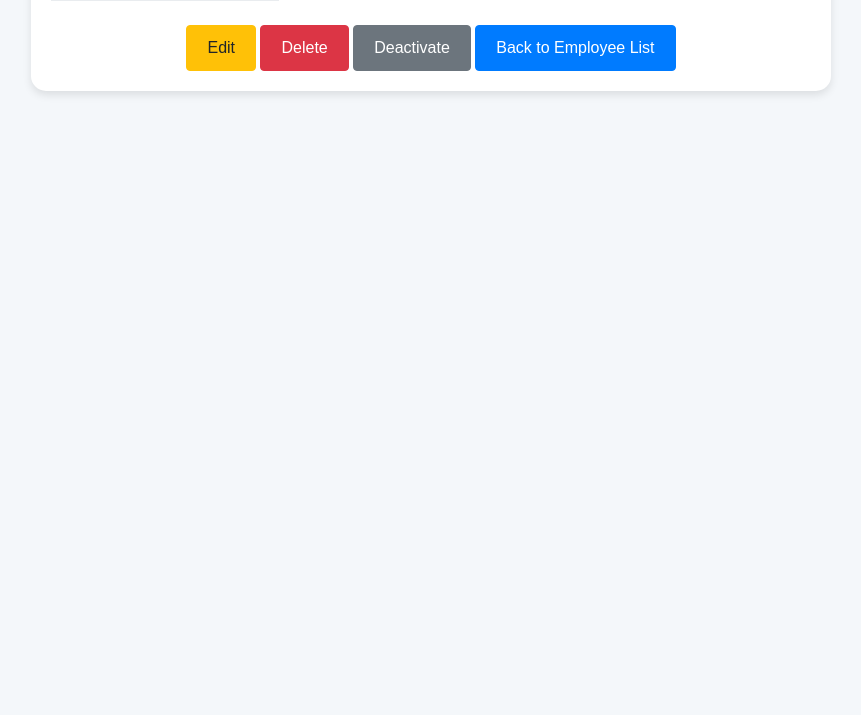
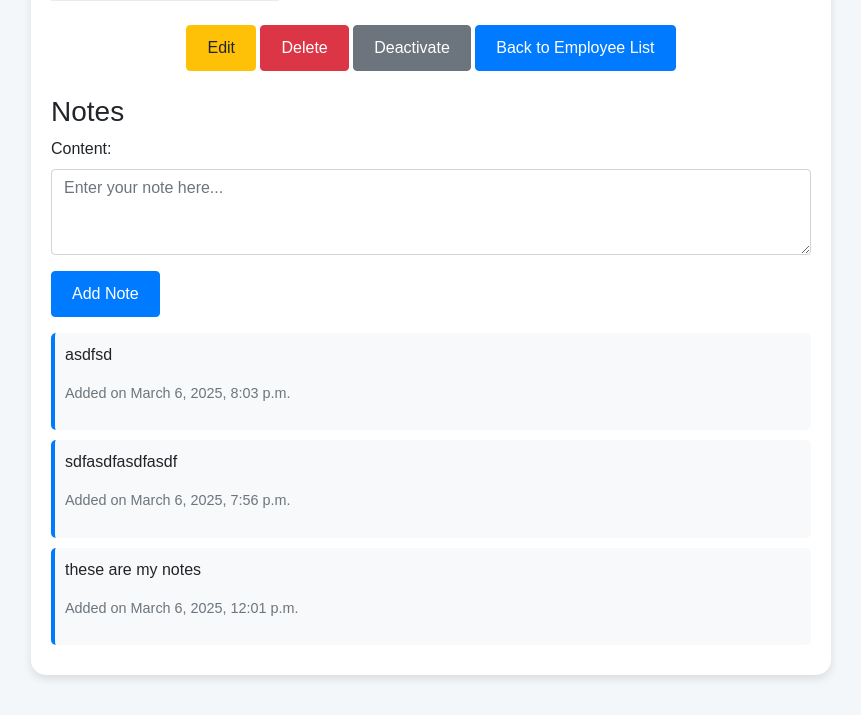
Before and after one commit to SkosanaVusi/Human-Resource-Management, a Django app: page /employees/detail/8/ in a window 1280 px wide. Shown: the part 751-1466 px from the top of the page, without its empty margins (209-1070 px from the left). Before the commit the page ends 846 px from the top, so only its background shows below. Run offline with Django 5.2, Linux system fonts and the light colour scheme; a user stored in the database is signed in; data comes from the database, SQL or seed files in the repository; both versions use the stored data as it was after the commit; some libraries are stand-ins or nearby versions.

Commit message:
Added employee notes system
- Added Note model with foreign key to Employee in models.py
- Created NoteForm in forms.py for adding notes
- Updated employee_detail view to handle note form submissions and pass notes to template
- Added notes section in employee_detail.html with form and list of notes
- Included CSS for styling notes section and note items
- Improved record-keeping with timestamped notes per employee

```diff
--- a/human_resource_management/employees/forms.py
+++ b/human_resource_management/employees/forms.py
@@ -1,5 +1,5 @@
 from django import forms
-from .models import Employee
+from .models import Employee, Note
 from django.core.exceptions import ValidationError
 from .models import Department
 
@@ -20,3 +20,11 @@ class EmployeeForm(forms.ModelForm):
         if email != employee.email and Employee.objects.filter(email=email).exists():
             raise ValidationError("An employee with this email already exists.")
         return email
+
+class NoteForm(forms.ModelForm):
+    class Meta:
+        model = Note
+        fields = ['content']
+        widgets = {
+            'content': forms.Textarea(attrs={'class': 'form-control', 'rows': 3, 'placeholder': 'Enter your note here...'}),
+        }
--- a/human_resource_management/employees/models.py
+++ b/human_resource_management/employees/models.py
@@ -56,3 +56,12 @@ class Employee(models.Model):
 
     class Meta:
         ordering = ['surname', 'name']
+
+
+class Note(models.Model):
+    employee = models.ForeignKey(Employee, on_delete=models.CASCADE, related_name='notes')
+    content = models.TextField()
+    created_at = models.DateTimeField(auto_now_add=True)
+
+    def __str__(self):
+        return f"Note for {self.employee.name} {self.employee.surname} on {self.created_at}"
--- a/human_resource_management/employees/templates/employees/employee_detail.html
+++ b/human_resource_management/employees/templates/employees/employee_detail.html
@@ -63,6 +63,23 @@
                 width: 100%;
                 margin-bottom: 10px;
             }
+        }
+
+        .notes-section {
+            margin-top: 20px;
+        }
+
+        .note-item {
+            background-color: #f8f9fa;
+            border-left: 4px solid #007bff;
+            padding: 10px;
+            margin-bottom: 10px;
+            border-radius: 5px;
+        }
+
+        .note-date {
+            font-size: 0.9em;
+            color: #6c757d;
         }
     </style>
 </head>
@@ -161,6 +178,24 @@
         </form>
         <a href="{% url 'employee_list' %}" class="btn btn-primary">Back to Employee List</a>
     </div>
+    <div class="mt-4 notes-section">
+        <h3>Notes</h3>
+        <form method="post">
+            {% csrf_token %}
+            {{ note_form.as_p }}
+            <button type="submit" class="btn btn-primary">Add Note</button>
+        </form>
+        <div class="mt-3">
+            {% for note in notes %}
+            <div class="note-item">
+                <p>{{ note.content }}</p>
+                <p class="note-date">Added on {{ note.created_at }}</p>
+            </div>
+            {% empty %}
+            <p>No notes available.</p>
+            {% endfor %}
+        </div>
+    </div>
 </div>
 <script src="https://code.jquery.com/jquery-3.5.1.slim.min.js"></script>
 <script src="https://cdn.jsdelivr.net/npm/@popperjs/core@2.5.3/dist/umd/popper.min.js"></script>
--- a/human_resource_management/employees/views.py
+++ b/human_resource_management/employees/views.py
@@ -1,6 +1,6 @@
 from django.shortcuts import render, get_object_or_404, redirect
 from .models import Employee
-from .forms import EmployeeForm
+from .forms import EmployeeForm, NoteForm
 from django.contrib.auth import authenticate, login, logout
 from django.contrib.auth.decorators import login_required
 from django.http import JsonResponse
@@ -131,7 +131,20 @@ def hierarchy_page(request):
 @login_required
 def employee_detail(request, pk):
     employee = get_object_or_404(Employee, pk=pk)
-    return render(request, 'employees/employee_detail.html', {'employee': employee})
+    if request.method == 'POST':
+        note_form = NoteForm(request.POST)
+        if note_form.is_valid():
+            note = note_form.save(commit=False)
+            note.employee = employee
+            note.save()
+            return redirect('employee_detail', pk=pk)
+    else:
+        note_form = NoteForm()
+    return render(request, 'employees/employee_detail.html', {
+        'employee': employee,
+        'note_form': note_form,
+        'notes': employee.notes.order_by('-created_at'),
+    })
 
 @login_required
 def bulk_delete_employees(request):
```
Also changed, not shown: human_resource_management/db.sqlite3, human_resource_management/employees/migrations/0005_note.py (added).
